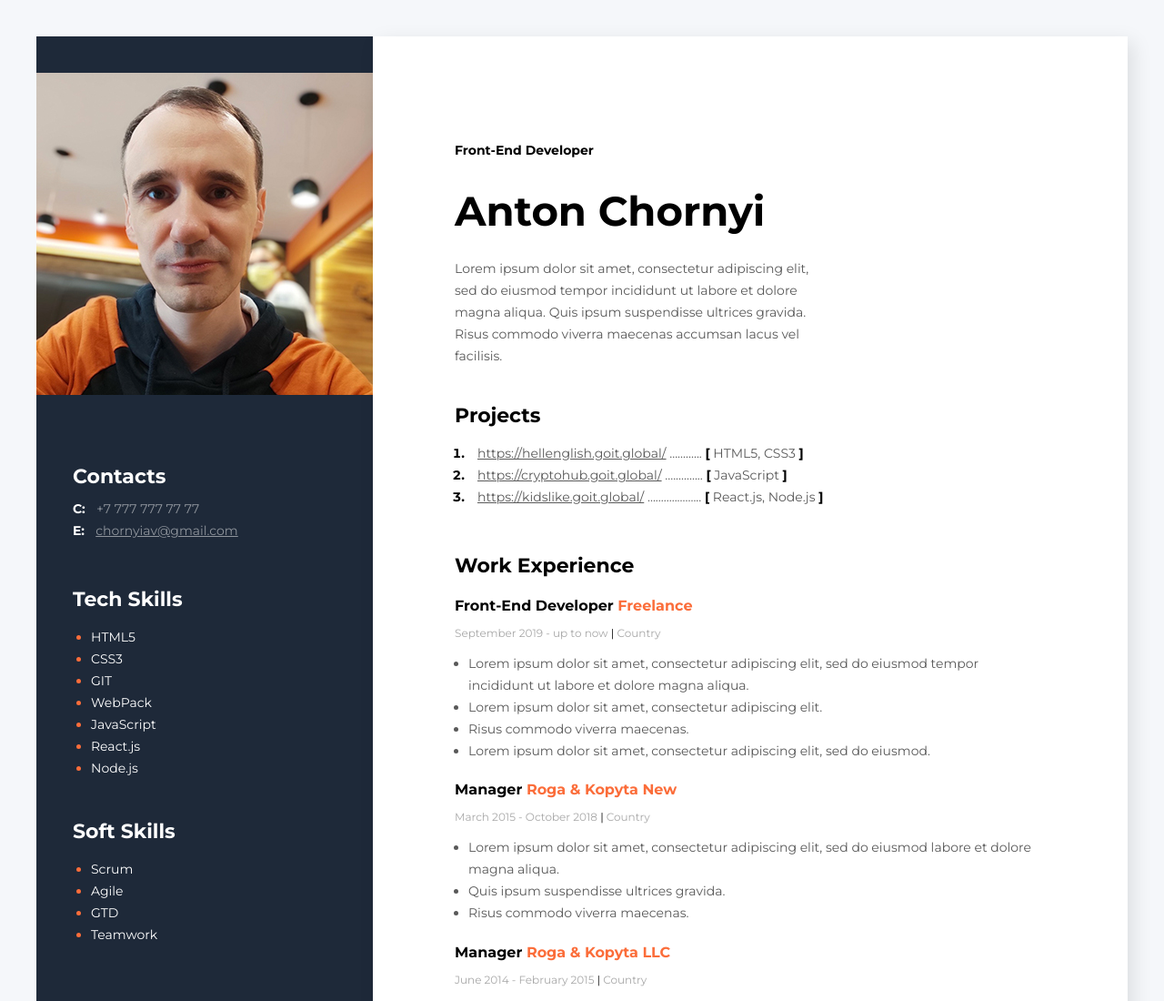
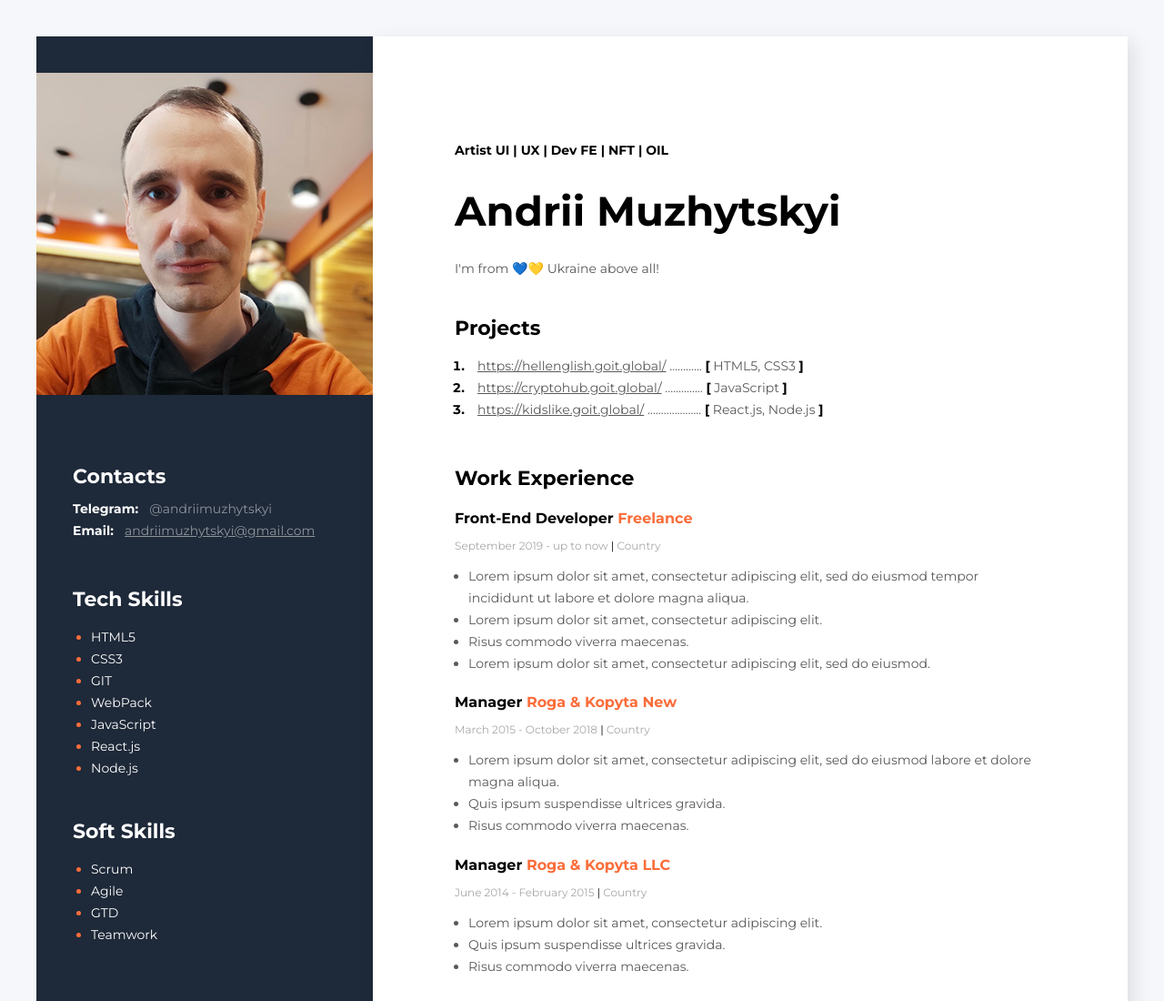
Before and after one commit to andriimuzhytskyi/newresume, a plain HTML site: page index.html in a window 1280 px wide. Shown: the top 1100 px of the page at 91% size. Drawn offline with Linux system fonts and the light colour scheme.

Commit message:
new data

```diff
--- a/index.html
+++ b/index.html
@@ -8,7 +8,7 @@
     <link rel="preconnect" href="https://fonts.gstatic.com" crossorigin>
     <link href="https://fonts.googleapis.com/css2?family=Montserrat:wght@400;700&display=swap" rel="stylesheet">
     <link rel="stylesheet" href="styles/styles.css">
-    <title>Resume</title>
+    <title>CV</title>
 </head>
 <body>
     <!--Main-->
@@ -17,9 +17,11 @@
         <div class="main_content">
             <!--About user-->
             <div class="about">
-                <h2 class="about_position">Front-End Developer</h2>
-                <h1 class="about_name">Anton Chornyi</h1>
-                <p class="about_description">Lorem ipsum dolor sit amet, consectetur adipiscing elit, sed do eiusmod tempor incididunt ut labore et dolore magna aliqua. Quis ipsum suspendisse ultrices gravida. Risus commodo viverra maecenas accumsan lacus vel facilisis.</p>
+                <h2 class="about_position"> Artist UI | UX | Dev FE | NFT | OIL </h2>
+                <h1 class="about_name">Andrii Muzhytskyi</h1>
+                <p class="about_description">
+                    I'm from 💙💛 Ukraine above all!
+                </p>
             </div>
             <!--Projects-->
             <div class="projects">
@@ -119,11 +121,11 @@
             <div class="contacts">
                 <h3 class="sidebar-title">Contacts</h3>
                 <div>
-                <span class="contact-type">C:</span>
-                <a class="contact-phone" href="tel:+7 777 777 77 77">+7 777 777 77 77</a>
+                <span class="contact-type">Telegram:</span>
+                <a class="contact-phone" href="http://t.me/andriimuzhytskyi">@andriimuzhytskyi</a>
                 <br>
-                <span class="contact-type"">E:</span>
-                <a class="contact-email" href="mailto:chornyiav@gmail.com">chornyiav@gmail.com</a>
+                <span class="contact-type"">Email:</span>
+                <a class="contact-email" href="mailto:andriimuzhytskyi@gmail.com">andriimuzhytskyi@gmail.com</a>
 
                 </div>
             </div>
```
